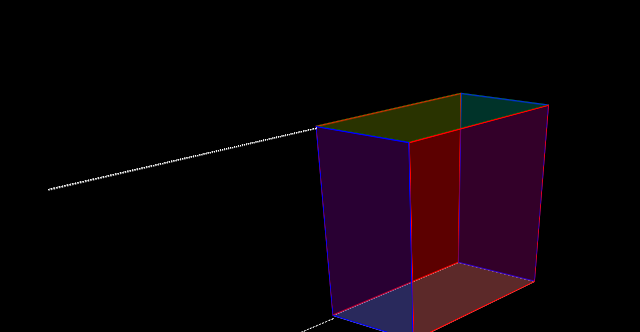
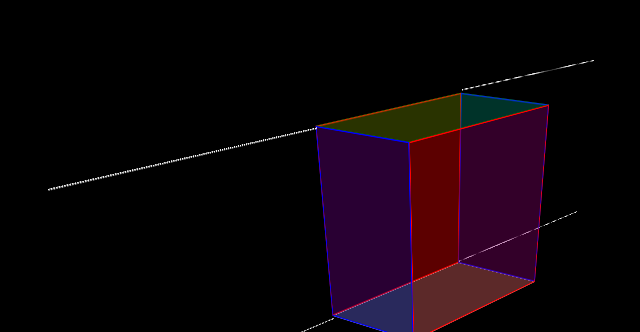
Before and after one commit to angelolucas/3d-room, a React app: page / in a window 1280 px wide. Shown: the part 102-434 px from the top of the page, without its empty margins (202-842 px from the left). Built offline with nearby package versions, Linux system fonts and the light colour scheme; the HTML template or start-up script is replaced by a standard one.

Commit message:
layers in north wall

```diff
--- a/src/App.js
+++ b/src/App.js
@@ -9,7 +9,28 @@ class App extends Component {
         <div className="room__container">
           <div className="room__floor"></div>
           <div className="room__ceiling"></div>
-          <div className="room__wall room__wall--north"></div>
+          <div className="room__wall room__wall--north">
+            <div className="room__wall__layers">
+              <div className="room__wall__layer-position">
+                <div className="room__wall__layer"></div>
+              </div>
+              <div className="room__wall__layer-position">
+                <div className="room__wall__layer"></div>
+              </div>
+              <div className="room__wall__layer-position">
+                <div className="room__wall__layer"></div>
+              </div>
+              <div className="room__wall__layer-position">
+                <div className="room__wall__layer"></div>
+              </div>
+              <div className="room__wall__layer-position">
+                <div className="room__wall__layer"></div>
+              </div>
+              <div className="room__wall__layer-position">
+                <div className="room__wall__layer"></div>
+              </div>
+            </div>
+          </div>
           <div className="room__wall room__wall--south">
             <div className="room__wall__layers">
               <div className="room__wall__layer-position">
```
